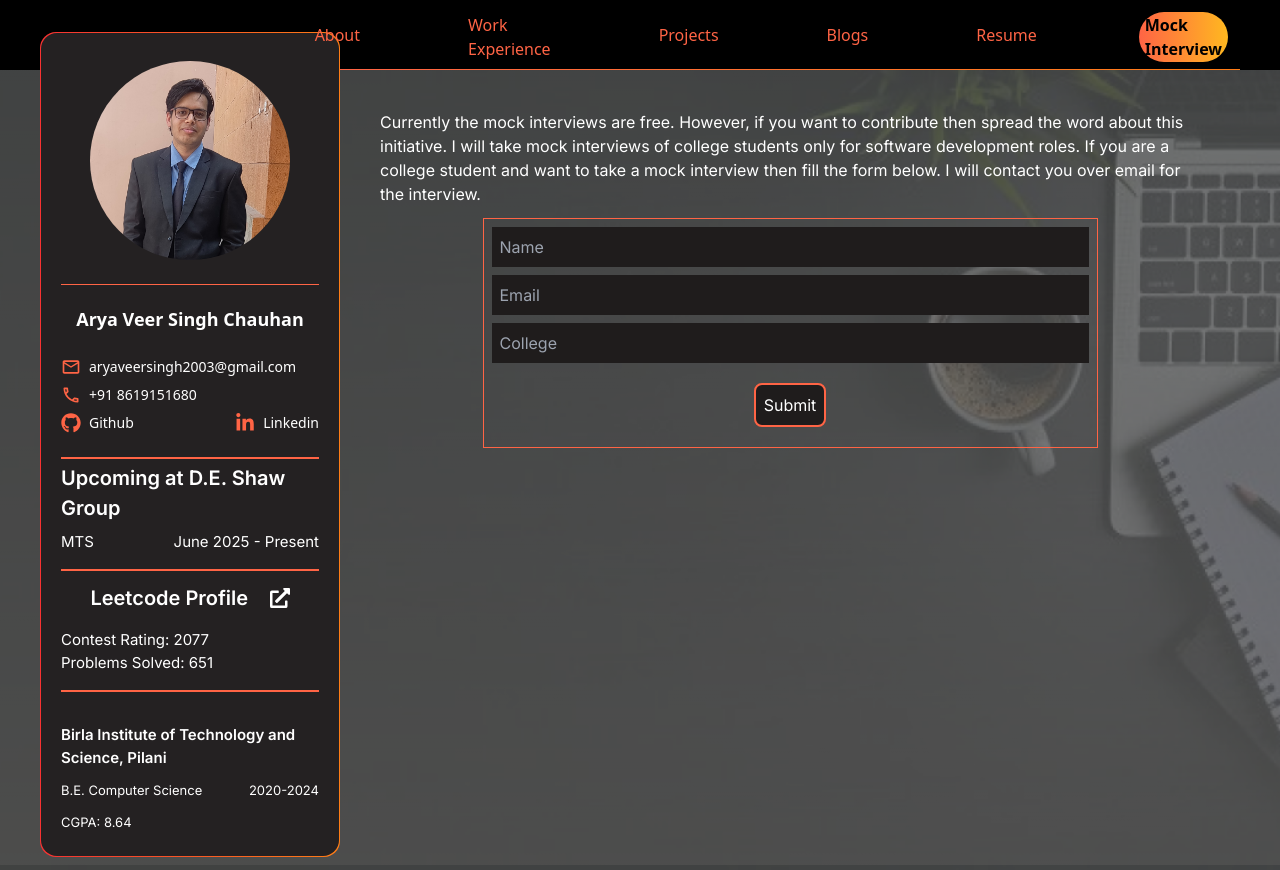
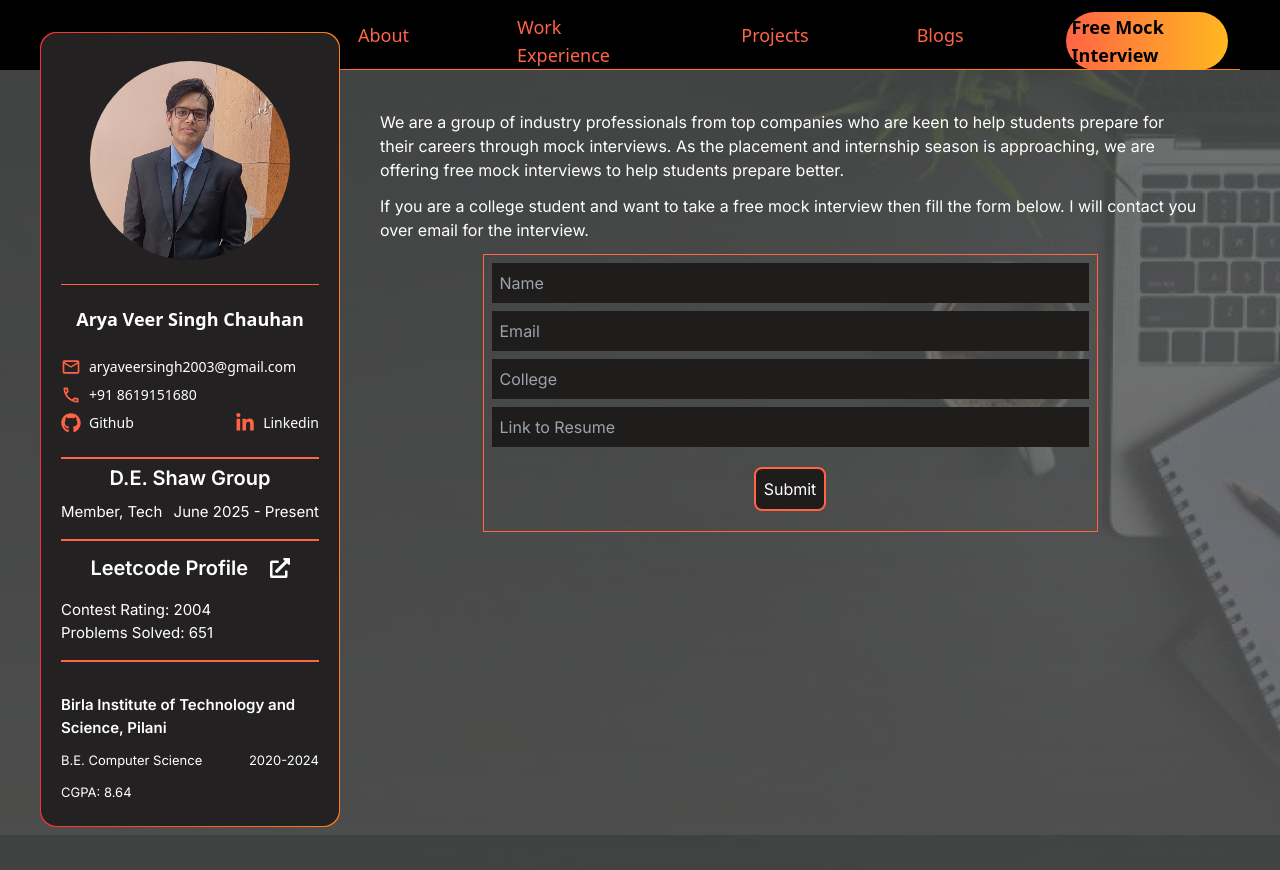
Before and after one commit to Arya-veer/Portfolio, a Next.js app: page /mock_interview in a window 1280 px wide. Built offline with nearby package versions, Linux system fonts and the light colour scheme.

Commit message:
Mock interview fixed

```diff
--- a/src/app/mock_interview/page.tsx
+++ b/src/app/mock_interview/page.tsx
@@ -11,6 +11,7 @@ export default function MockInterviewForm() {
         email: formData.get("email"),
         date: new Date().toISOString(),
         college: formData.get("college"),
+        resume: formData.get("resume"),
       });
     } catch (e) {
       console.error("Error adding resume: ", e);
@@ -22,12 +23,11 @@ export default function MockInterviewForm() {
 
   return (
     <div className="p-10 flex flex-col gap-3">
+      <p>We are a group of industry professionals from top companies who are keen to help students prepare for their careers through mock interviews. As the
+        placement and internship season is approaching, we are offering free mock interviews to help students prepare better.
+      </p>
       <p>
-        Currently the mock interviews are free. However, if you want to
-        contribute then spread the word about this initiative. I will take mock
-        interviews of college students only for software development roles. If
-        you are a college student and want to take a mock interview then fill
-        the form below. I will contact you over email for the interview.
+        If you are a college student and want to take a free mock interview then fill the form below. I will contact you over email for the interview.
       </p>
       <form
         className="mx-auto w-3/4 border border-three flex flex-col gap-2 p-2"
@@ -51,6 +51,12 @@ export default function MockInterviewForm() {
           className="w-full bg-one text-white p-2"
           placeholder="College"
         />
+        <input
+          type="text"
+          name="resume"
+          className="w-full bg-one text-white p-2"
+          placeholder="Link to Resume"
+        />
         <button
           className="w-fit mx-auto border-2 border-three rounded-lg my-3 bg-one text-white p-2 hover:text-one hover:bg-three hover:border-white hover:font-bold"
           type="submit"
--- a/src/app/workex/data.tsx
+++ b/src/app/workex/data.tsx
@@ -1,4 +1,23 @@
 export const WORKEXES = [
+  {
+    title: "Member, Tech",
+    startDate: "June 2025",
+    endDate: "Present",
+    techStack: [
+      "Python",
+      "React.js",
+      "Git",
+      "Redis",
+      "Mongo DB",
+      "Postgresql",
+    ],
+    description: [
+      "Developed live dashboard for displaying real-time post trade data, enabling traders to monitor and analyze trades efficiently.",
+    ],
+    organisation: "D.E. Shaw India Private Limited",
+    type: "Full Time Role",
+    links: [],
+  },
   {
     title: "Software Development Engineer I",
     startDate: "July 2024",
--- a/src/components/navbar.tsx
+++ b/src/components/navbar.tsx
@@ -19,12 +19,12 @@ const LINKS = [
     name: "Blogs",
     link: "/blogs",
   },
+  // {
+  //   name: "Resume",
+  //   link: "/resume",
+  // },
   {
-    name: "Resume",
-    link: "/resume",
-  },
-  {
-    name: "Mock Interview",
+    name: "Free Mock Interview",
     link: "/mock_interview",
   },
 ];
@@ -40,7 +40,7 @@ function NavLink({ name, link }: NavLinkProps) {
   return (
     <Link
       href={link}
-      className={`my-auto py-[1px] px-[6px] rounded-full  ${path === link ? "from-[#FF6445] bg-gradient-to-r to-[#ffb820] text-[#000000]  font-bold" : "text-three"} hover:cursor-pointer`}
+      className={`my-auto text-sm md:text-lg py-[1px] px-[6px] rounded-full  ${path === link ? "from-[#FF6445] bg-gradient-to-r to-[#ffb820] text-[#000000]  font-bold" : "text-three"} hover:cursor-pointer`}
     >
       {name}
     </Link>
--- a/src/components/sidebar.tsx
+++ b/src/components/sidebar.tsx
@@ -73,10 +73,10 @@ function CurrentWork() {
   return (
     <div className="border-t-2 border-three mt-4 flex flex-col md:gap-0 w-full gap-1 md:pb-0 pb-1 pt-1">
       <p className="font-semibold md:text-[20px] text-[10px] mx-auto">
-        Upcoming at D.E. Shaw Group
+        D.E. Shaw Group
       </p>
       <div className="flex flex-row justify-between md:pt-2 pt-0">
-        <p className="md:text-[15px] text-[8px]">MTS</p>
+        <p className="md:text-[15px] text-[8px]">Member, Tech </p>
         <p className="md:text-[15px] text-[8px]">June 2025 - Present</p>
       </div>
     </div>
@@ -97,7 +97,7 @@ function Leetcode() {
       </div>
 
       <div className="flex flex-col justify-between md:pt-2 pt-0">
-        <p className="md:text-[15px] text-[8px]">Contest Rating: 2077</p>
+        <p className="md:text-[15px] text-[8px]">Contest Rating: 2004</p>
         <p className="md:text-[15px] text-[8px]">Problems Solved: 651</p>
       </div>
     </div>
```
Also changed, not shown: src/app/about/page.tsx (+7 -7 lines).
